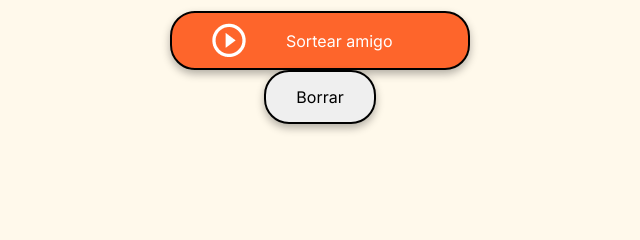
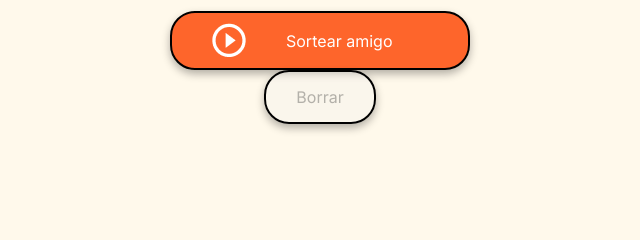
Before and after one commit to devos10/reto-amigosecreto, a plain HTML site: page index.html in a window 1280 px wide. Shown: the part 543-783 px from the top of the page, 320-960 px from the left. Drawn offline with Linux system fonts and the light colour scheme.

Commit message:
dentro del boton borrar agregamos el atributo disabled, para que el boton este inhabilidato

```diff
--- a/index.html
+++ b/index.html
@@ -36,7 +36,7 @@
                 </button>
             </div>
             <div id="borrar">
-                <button onclick="borrar()">Borrar</button>
+                <button id="borrar__btn" onclick="borrar()" disabled>Borrar</button>
 
             </div>
         </section>
```
